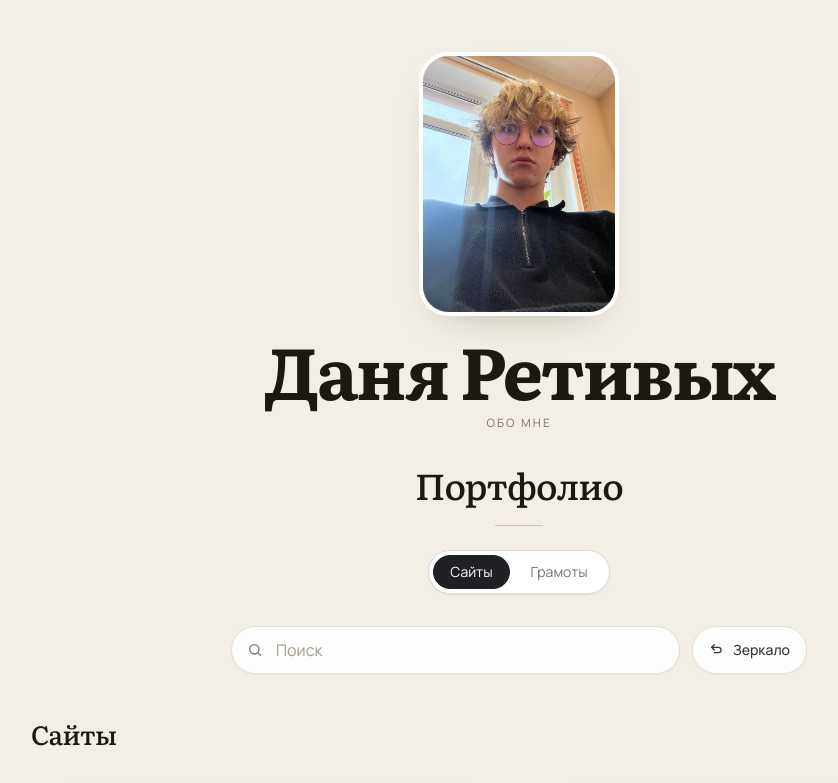
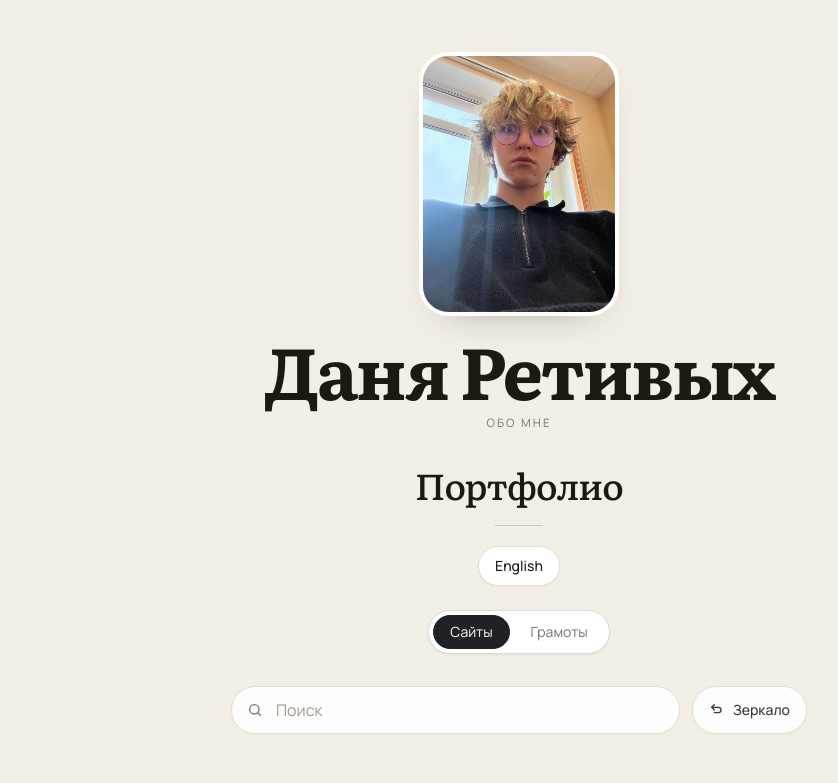
Before and after one commit to Shershula1/portfolio, a Next.js app: page / in a window 1280 px wide. Shown: the top 783 px of the page, without its empty margins (121-959 px from the left). Built offline with nearby package versions, Linux system fonts and the light colour scheme.

Commit message:
Add karate to the about text and an English translation button.
The button switches the portfolio copy, including the about paragraph, and opens that paragraph so the translation is visible.

Co-authored-by: retivykhdanya <retivykhdanya@gmail.com>

```diff
--- a/src/components/portfolio-home.tsx
+++ b/src/components/portfolio-home.tsx
@@ -5,6 +5,7 @@ import Link from "next/link";
 import { useRouter } from "next/navigation";
 import { CertificatesSection } from "@/components/certificates-section";
 import { projects } from "@/data/projects";
+import { copy, type Lang } from "@/lib/copy";
 
 type Section = "sites" | "certificates";
 
@@ -19,7 +20,9 @@ export function PortfolioHome() {
   const [aboutPinned, setAboutPinned] = useState(false);
   const [aboutHover, setAboutHover] = useState(false);
   const [canHover, setCanHover] = useState(false);
+  const [lang, setLang] = useState<Lang>("ru");
   const aboutOpen = aboutPinned || aboutHover;
+  const text = copy[lang];
 
   useEffect(() => {
     if (window.location.hash === "#certificates") setSection("certificates");
@@ -29,6 +32,10 @@ export function PortfolioHome() {
     media.addEventListener("change", update);
     return () => media.removeEventListener("change", update);
   }, []);
+
+  useEffect(() => {
+    document.documentElement.lang = lang;
+  }, [lang]);
 
   function chooseSection(next: Section) {
     setSection(next);
@@ -40,10 +47,11 @@ export function PortfolioHome() {
     const needle = query.trim().toLowerCase();
     if (!needle) return projects;
     return projects.filter((project) => {
-      const haystack = [project.title, project.date, ...project.keywords].join(" ").toLowerCase();
+      const titles = project.slug === "room" ? [project.title, text.roomTitle] : [project.title];
+      const haystack = [...titles, project.date, ...project.keywords].join(" ").toLowerCase();
       return haystack.includes(needle);
     });
-  }, [query]);
+  }, [query, text.roomTitle]);
 
   function onSubmit(event: FormEvent<HTMLFormElement>) {
     event.preventDefault();
@@ -69,7 +77,7 @@ export function PortfolioHome() {
             {/* eslint-disable-next-line @next/next/no-img-element */}
             <img
               src="/portrait.webp"
-              alt="Даня Ретивых"
+              alt={lang === "en" ? "Danya Retivykh" : "Даня Ретивых"}
               width={720}
               height={961}
               fetchPriority="high"
@@ -88,7 +96,7 @@ export function PortfolioHome() {
                   Даня Ретивых
                 </span>
                 <span className="mt-3 block text-[0.72rem] font-medium tracking-[0.18em] text-[#8d8478] uppercase">
-                  Обо мне
+                  {text.aboutLabel}
                 </span>
               </button>
             </h1>
@@ -97,38 +105,45 @@ export function PortfolioHome() {
               className={`grid transition-[grid-template-rows] duration-300 ease-out ${aboutOpen ? "grid-rows-[1fr]" : "grid-rows-[0fr]"} [@media(hover:hover)_and_(pointer:fine)]:group-hover:grid-rows-[1fr]`}
             >
               <div className="overflow-hidden">
-                <p className="mx-auto max-w-md pt-4 text-[0.98rem] leading-7 text-[#3c3832]">
-                  Проходил курсы программирования, 3D-моделирования, frontend и Roblox. Занимался акробатикой 9 лет и
-                  плаванием 2 года. Уровень английского языка — B1. Учился в школе «Доверие». Родился в
-                  Санкт-Петербурге.
-                </p>
+                <p className="mx-auto max-w-md pt-4 text-[0.98rem] leading-7 text-[#3c3832]">{text.about}</p>
               </div>
             </div>
           </div>
-          <p className="mt-8 font-serif text-3xl font-medium tracking-tight text-[#1c1915] sm:text-4xl">Портфолио</p>
+          <p className="mt-8 font-serif text-3xl font-medium tracking-tight text-[#1c1915] sm:text-4xl">{text.portfolio}</p>
           <span aria-hidden className="mx-auto mt-5 block h-px w-12 bg-[#cfc6b6]" />
+          <button
+            type="button"
+            onClick={() => {
+              setLang((current) => (current === "ru" ? "en" : "ru"));
+              setAboutPinned(true);
+            }}
+            aria-label={text.translateLabel}
+            className="mt-5 inline-flex h-10 items-center rounded-full border border-[#e4dfd4] bg-white px-4 text-sm font-medium text-[#1c1915] shadow-[0_1px_2px_rgba(70,55,30,0.04)] outline-none hover:bg-[#fbf9f5] focus-visible:ring-3 focus-visible:ring-[#202124]/12"
+          >
+            {text.translate}
+          </button>
         </header>
         <div
           role="group"
-          aria-label="Раздел"
+          aria-label={text.section}
           className="mx-auto mt-6 flex w-fit gap-1 rounded-full border border-[#dadce0] bg-white p-1 shadow-[0_1px_2px_rgba(60,64,67,0.08)]"
         >
           <SectionButton pressed={section === "sites"} onClick={() => chooseSection("sites")}>
-            Сайты
+            {text.sites}
           </SectionButton>
           <SectionButton pressed={section === "certificates"} onClick={() => chooseSection("certificates")}>
-            Грамоты
+            {text.certificates}
           </SectionButton>
         </div>
 
         <form onSubmit={onSubmit} className="mx-auto mt-8 flex w-full max-w-xl flex-col gap-3 sm:flex-row">
           <label className="relative min-w-0 flex-1">
-            <span className="sr-only">Поиск</span>
+            <span className="sr-only">{text.search}</span>
             <SearchIcon />
             <input
               value={query}
               onChange={(event) => setQuery(event.target.value)}
-              placeholder="Поиск"
+              placeholder={text.search}
               type="search"
               className="h-12 w-full rounded-full border border-[#e4dfd4] bg-white/90 pr-4 pl-11 text-base text-[#1c1915] shadow-[0_1px_2px_rgba(70,55,30,0.04)] outline-none placeholder:text-[#a3998d] focus-visible:border-[#c9c0b2] focus-visible:ring-3 focus-visible:ring-[#202124]/12"
             />
@@ -144,16 +159,16 @@ export function PortfolioHome() {
             }`}
           >
             <FlipIcon />
-            Зеркало
+            {text.mirror}
           </button>
         </form>
 
         <section id="sites" hidden={section !== "sites"} className="mt-10">
-          <h2 className="font-serif text-[1.65rem] font-medium tracking-tight text-[#1c1915]">Сайты</h2>
+          <h2 className="font-serif text-[1.65rem] font-medium tracking-tight text-[#1c1915]">{text.sites}</h2>
           {results.length === 0 ? (
             <div className="mt-8 rounded-[1.35rem] border border-dashed border-[#d5cdbf] bg-white/45 px-6 py-14 text-center">
-              <p className="font-serif text-xl font-medium">В сайтах ничего не нашлось</p>
-              <p className="mt-2 text-sm text-[#8d8478]">Есть «комната» и «evernote».</p>
+              <p className="font-serif text-xl font-medium">{text.sitesEmpty}</p>
+              <p className="mt-2 text-sm text-[#8d8478]">{text.sitesHint}</p>
             </div>
           ) : (
             <ul className="mt-8 grid gap-8 sm:grid-cols-2">
@@ -165,7 +180,7 @@ export function PortfolioHome() {
                       {/* eslint-disable-next-line @next/next/no-img-element */}
                       <img
                         src={project.image}
-                        alt={project.imageAlt}
+                        alt={project.slug === "room" ? text.roomAlt : project.imageAlt}
                         width={project.imageWidth}
                         height={project.imageHeight}
                         fetchPriority={index === 0 ? "high" : "auto"}
@@ -175,7 +190,7 @@ export function PortfolioHome() {
                     </span>
                     <span className="block px-5 pt-4 pb-5">
                       <span className="block font-serif text-xl leading-snug font-medium tracking-tight text-[#1c1915]">
-                        {project.title}
+                        {project.slug === "room" ? text.roomTitle : project.title}
                       </span>
                       <time dateTime={project.dateTime} className="mt-1.5 block text-[0.75rem] tracking-[0.06em] text-[#8d8478]">
                         {project.date}
@@ -202,7 +217,7 @@ export function PortfolioHome() {
         </section>
 
         <div hidden={section !== "certificates"}>
-          <CertificatesSection query={query} />
+          <CertificatesSection query={query} lang={lang} />
         </div>
 
         <footer className="mt-auto flex flex-col items-center gap-2 pt-20 text-center">
--- /dev/null
+++ b/src/lib/copy.ts
@@ -0,0 +1,116 @@
+export type Lang = "ru" | "en";
+
+export type PortfolioError =
+  | "chooseFile"
+  | "writeCaption"
+  | "saveFailed"
+  | "addFailed"
+  | "deleteFailed"
+  | "tooBig"
+  | "needDoc"
+  | "pdfPage"
+  | "pdfRead"
+  | "readFailed"
+  | "imagePrepare"
+  | "imageRead";
+
+export const copy = {
+  ru: {
+    aboutLabel: "Обо мне",
+    about:
+      "Проходил курсы программирования, 3D-моделирования, frontend и Roblox. Занимался акробатикой 9 лет, плаванием 2 года и карате. Уровень английского языка — B1. Учился в школе «Доверие». Родился в Санкт-Петербурге.",
+    portfolio: "Портфолио",
+    translate: "English",
+    translateLabel: "Перевести текст на английский",
+    section: "Раздел",
+    sites: "Сайты",
+    certificates: "Грамоты",
+    search: "Поиск",
+    mirror: "Зеркало",
+    sitesEmpty: "В сайтах ничего не нашлось",
+    sitesHint: "Есть «комната» и «evernote».",
+    roomTitle: "Неосвещаемая комната",
+    roomAlt: "Овальная зеркальная комната: жёлтые лучи на чёрном фоне и тёмные карманы",
+    certificatesHeading: "Грамоты",
+    addCertificate: "Добавить грамоту",
+    loading: "Загружаю грамоты…",
+    noneFound: "В грамотах ничего не нашлось",
+    noneYet: "Грамот пока нет",
+    noneFoundHint: "Попробуйте другое слово или очистите поиск.",
+    noneYetHint: "Нажмите «Добавить грамоту» и загрузите документ. Дата поставится сама.",
+    dialogHint: "Документ появится карточкой: снимок, подпись и дата.",
+    document: "Документ",
+    choose: "Выбрать",
+    noFileChosen: "Файл не выбран",
+    caption: "Подпись",
+    captionPlaceholder: "Например, олимпиада",
+    dateAuto: "Дата поставится сама:",
+    cancel: "Отмена",
+    save: "Сохранить",
+    saving: "Сохраняю…",
+    remove: "Удалить",
+    errors: {
+      chooseFile: "Выберите документ.",
+      writeCaption: "Напишите подпись.",
+      saveFailed: "Браузер не сохранил грамоту: документ слишком большой для памяти этой страницы.",
+      addFailed: "Не удалось добавить грамоту.",
+      deleteFailed: "Не удалось удалить грамоту.",
+      tooBig: "Файл больше 4 МБ. Выберите документ меньше.",
+      needDoc: "Нужен документ: изображение или PDF.",
+      pdfPage: "Не удалось подготовить страницу PDF.",
+      pdfRead: "Не удалось прочитать PDF. Если он закрыт паролем, загрузите изображение.",
+      readFailed: "Не удалось прочитать документ.",
+      imagePrepare: "Не удалось подготовить изображение.",
+      imageRead: "Не удалось прочитать изображение.",
+    },
+  },
+  en: {
+    aboutLabel: "About me",
+    about:
+      "I took courses in programming, 3D modeling, frontend, and Roblox. I did acrobatics for 9 years, swimming for 2 years, and karate. My English level is B1. I studied at Doverie school. I was born in Saint Petersburg.",
+    portfolio: "Portfolio",
+    translate: "Русский",
+    translateLabel: "Translate the text back to Russian",
+    section: "Section",
+    sites: "Sites",
+    certificates: "Certificates",
+    search: "Search",
+    mirror: "Mirror",
+    sitesEmpty: "No sites match",
+    sitesHint: "Try “room” or “evernote”.",
+    roomTitle: "Unilluminable room",
+    roomAlt: "An oval mirrored room: yellow rays on black and dark pockets",
+    certificatesHeading: "Certificates",
+    addCertificate: "Add a certificate",
+    loading: "Loading certificates…",
+    noneFound: "No certificates match",
+    noneYet: "No certificates yet",
+    noneFoundHint: "Try another word or clear the search.",
+    noneYetHint: "Press “Add a certificate” and upload a document. The date is added automatically.",
+    dialogHint: "The document becomes a card: a picture, a caption, and a date.",
+    document: "Document",
+    choose: "Choose",
+    noFileChosen: "No file chosen",
+    caption: "Caption",
+    captionPlaceholder: "For example, a competition",
+    dateAuto: "The date is added automatically:",
+    cancel: "Cancel",
+    save: "Save",
+    saving: "Saving…",
+    remove: "Delete",
+    errors: {
+      chooseFile: "Choose a document.",
+      writeCaption: "Write a caption.",
+      saveFailed: "The browser could not save the certificate: the document is too large for this page.",
+      addFailed: "Could not add the certificate.",
+      deleteFailed: "Could not delete the certificate.",
+      tooBig: "The file is larger than 4 MB. Choose a smaller document.",
+      needDoc: "Use an image or a PDF.",
+      pdfPage: "Could not prepare the PDF page.",
+      pdfRead: "Could not read the PDF. If it has a password, upload an image.",
+      readFailed: "Could not read the document.",
+      imagePrepare: "Could not prepare the image.",
+      imageRead: "Could not read the image.",
+    },
+  },
+} as const;
```
Also changed, not shown: src/components/certificates-section.tsx (+37 -33 lines), src/lib/certificate-file.ts (+19 -8 lines).
